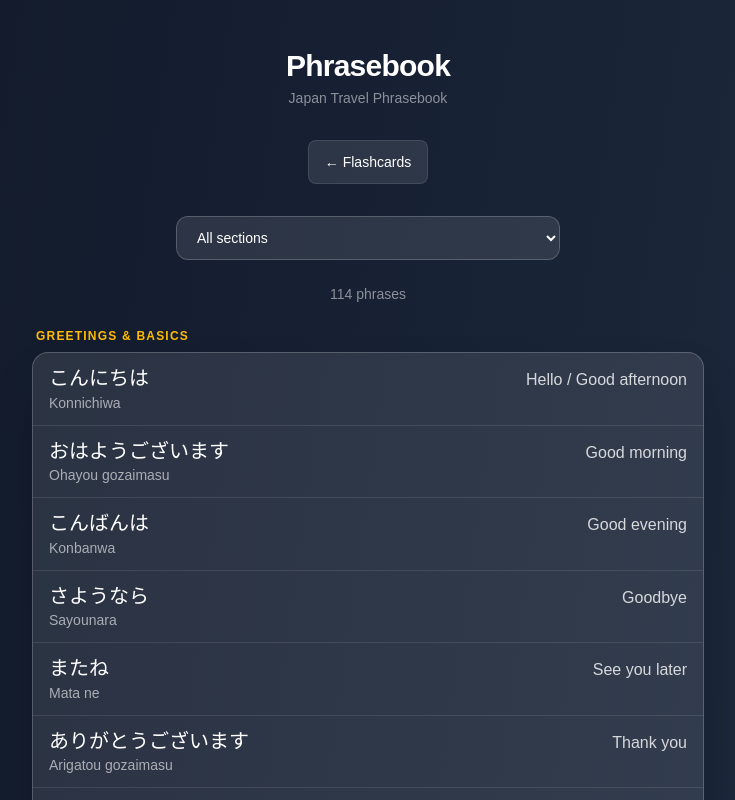
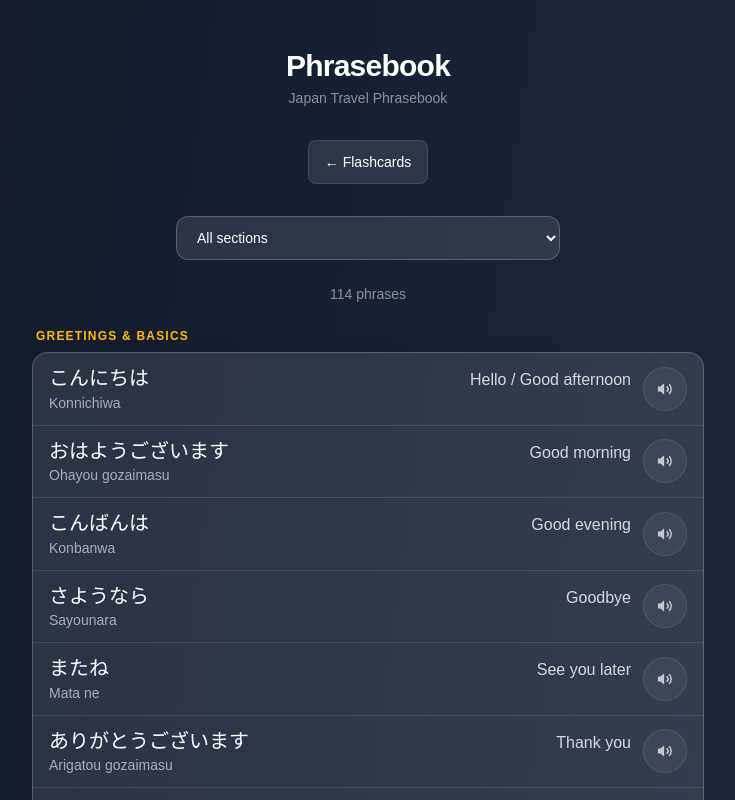
Before and after one commit to ryan-neville/japanese-flashcard-app, a Next.js app: page /phrasebook in a window 1280 px wide. Shown: the top 800 px of the page, without its empty margins (272-1007 px from the left). Built offline with nearby package versions, Linux system fonts and the light colour scheme.

Commit message:
feat: Added pronunciations to phrasebook.

```diff
--- a/app/components/PhraseList.tsx
+++ b/app/components/PhraseList.tsx
@@ -2,6 +2,8 @@
 
 import { useMemo, useState } from "react";
 import { decks, type CardSet } from "../data/flashcards";
+import { cardKey } from "../lib/progress";
+import SpeakButton from "./SpeakButton";
 
 /** The phrasebook decks, in registry order — the sections offered in the menu. */
 const sections = decks.filter((d) => d.group === "Travel Phrasebook");
@@ -56,8 +58,9 @@ export default function PhraseList() {
             {deck.cards.map((card, i) => (
               <li
                 key={`${card.japanese}-${i}`}
-                className="flex flex-col gap-1 border-b border-white/10 px-4 py-3 last:border-b-0 sm:flex-row sm:items-baseline sm:justify-between sm:gap-6"
+                className="flex items-center gap-3 border-b border-white/10 px-4 py-3 last:border-b-0"
               >
+                <div className="min-w-0 flex-1 flex flex-col gap-1 sm:flex-row sm:items-baseline sm:justify-between sm:gap-6">
                   <div className="min-w-0">
                     <p className="text-xl text-white font-light leading-snug break-words">
                       {card.japanese}
@@ -67,6 +70,12 @@ export default function PhraseList() {
                   <p className="text-sm sm:text-base text-white/80 break-words sm:shrink-0 sm:max-w-[45%] sm:text-right">
                     {card.english}
                   </p>
+                </div>
+                <SpeakButton
+                  text={card.japanese}
+                  romaji={card.romaji}
+                  phraseKey={cardKey(card)}
+                />
               </li>
             ))}
           </ul>
--- /dev/null
+++ b/app/components/SpeakButton.tsx
@@ -0,0 +1,90 @@
+"use client";
+
+import { speakJapanese, useSpeech } from "../lib/speech";
+
+interface Props {
+  /** The Japanese to pronounce. */
+  text: string;
+  /** Stable identity for this phrase, so only the playing one animates. */
+  phraseKey: string;
+  /** Named in the button's label, so screen readers announce which phrase. */
+  romaji?: string;
+}
+
+/**
+ * Plays a phrase aloud in Japanese. Renders nothing at all where the browser
+ * has no speech synthesis, so the row keeps its layout rather than showing a
+ * control that could never work.
+ */
+export default function SpeakButton({ text, phraseKey, romaji }: Props) {
+  const { status, speakingKey } = useSpeech();
+
+  // "checking" is also the server's answer, so both sides render the same markup
+  // until the browser has been probed.
+  if (status === "checking" || status === "unsupported") return null;
+
+  const speaking = speakingKey === phraseKey;
+  const unavailable = status === "no-voice";
+  const spoken = romaji ? `${text}, ${romaji}` : text;
+
+  return (
+    <button
+      type="button"
+      onClick={(e) => {
+        // The rows are plain list items today, but keep the tap from reaching
+        // any future row-level handler.
+        e.stopPropagation();
+        speakJapanese(text, phraseKey);
+      }}
+      disabled={unavailable}
+      aria-label={
+        unavailable
+          ? `Pronunciation unavailable — no Japanese voice installed`
+          : speaking
+            ? `Stop playing ${spoken}`
+            : `Play pronunciation of ${spoken}`
+      }
+      title={unavailable ? "No Japanese voice installed on this device" : "Play pronunciation"}
+      className={`shrink-0 grid place-items-center h-11 w-11 min-h-[44px] min-w-[44px] rounded-full border transition-colors touch-manipulation focus:outline-none focus:ring-2 focus:ring-white/40 ${
+        unavailable
+          ? "border-white/10 text-white/25 cursor-not-allowed"
+          : speaking
+            ? "border-white/30 bg-white/25 text-white"
+            : "border-white/10 bg-white/5 text-white/70 hover:bg-white/20 hover:text-white active:bg-white/30"
+      }`}
+    >
+      <SpeakerIcon speaking={speaking} muted={unavailable} />
+    </button>
+  );
+}
+
+/**
+ * A speaker cone with two sound arcs. While speaking, the arcs pulse; the
+ * animation is dropped for anyone who has asked for reduced motion, leaving the
+ * button's filled background as the state cue.
+ */
+function SpeakerIcon({ speaking, muted }: { speaking: boolean; muted: boolean }) {
+  return (
+    <svg
+      viewBox="0 0 24 24"
+      className="h-5 w-5"
+      fill="none"
+      stroke="currentColor"
+      strokeWidth={1.8}
+      strokeLinecap="round"
+      strokeLinejoin="round"
+      aria-hidden="true"
+      focusable="false"
+    >
+      <path d="M11 5 6.5 9H3.5v6h3L11 19z" fill="currentColor" stroke="none" />
+      {muted ? (
+        <path d="M15.5 9.5l5 5m0-5l-5 5" />
+      ) : (
+        <g className={speaking ? "motion-safe:animate-pulse" : ""}>
+          <path d="M14.5 9.2a4 4 0 0 1 0 5.6" />
+          <path d="M17.3 6.6a8 8 0 0 1 0 10.8" />
+        </g>
+      )}
+    </svg>
+  );
+}
--- /dev/null
+++ b/app/lib/speech.ts
@@ -0,0 +1,192 @@
+"use client";
+
+import { useSyncExternalStore } from "react";
+
+/**
+ * Japanese text-to-speech over the Web Speech API.
+ *
+ * Support is uneven across the engines this app targets, so the state machine is
+ * explicit: `checking` until the browser has been probed (also the server's
+ * answer, so hydration matches), then `unsupported` where the API is missing,
+ * `no-voice` where the API exists but the device has no Japanese voice
+ * installed, and `ready` when a phrase can actually be spoken. Callers render a
+ * button only for the last two states, and disable it for `no-voice`.
+ */
+export type SpeechStatus = "checking" | "unsupported" | "no-voice" | "ready";
+
+export interface SpeechState {
+  status: SpeechStatus;
+  /** Key of the phrase currently being spoken, or null when silent. */
+  speakingKey: string | null;
+}
+
+/** BCP-47 tags for Japanese: "ja", "ja-JP", and the odd "ja_JP" from Android. */
+const JA = /^ja([-_]|$)/i;
+
+/** A learner-friendly pace — full speed clips the ends of short phrases. */
+const RATE = 0.85;
+
+/** The synthesiser, or null during SSR and in browsers without Web Speech. */
+function getSynth(): SpeechSynthesis | null {
+  if (typeof window === "undefined") return null;
+  return "speechSynthesis" in window && "SpeechSynthesisUtterance" in window
+    ? window.speechSynthesis
+    : null;
+}
+
+let status: SpeechStatus = "checking";
+let speakingKey: string | null = null;
+let voice: SpeechSynthesisVoice | null = null;
+
+// getSnapshot must return a stable object while nothing has changed, or
+// useSyncExternalStore re-renders forever — so the snapshot is rebuilt only when
+// the state behind it actually moves.
+let snapshot: SpeechState = { status, speakingKey };
+const SERVER_SNAPSHOT: SpeechState = { status: "checking", speakingKey: null };
+
+const listeners = new Set<() => void>();
+
+function emit(): void {
+  snapshot = { status, speakingKey };
+  for (const listener of listeners) listener();
+}
+
+/**
+ * Picks the Japanese voice to speak with. Voices arrive asynchronously in every
+ * engine, and Chrome reports an empty list until its own list loads — an empty
+ * list therefore means "not known yet", not "none installed", and must not be
+ * mistaken for a missing voice.
+ */
+function refreshVoice(): void {
+  const synth = getSynth();
+  if (!synth) return;
+
+  let all: SpeechSynthesisVoice[] = [];
+  try {
+    all = synth.getVoices();
+  } catch {
+    // Some embedded WebViews throw here; treat it as "no voices yet".
+  }
+
+  const japanese = all.filter((v) => JA.test(v.lang));
+  voice = japanese.find((v) => v.default) ?? japanese[0] ?? null;
+
+  const next: SpeechStatus = voice !== null || all.length === 0 ? "ready" : "no-voice";
+  if (next !== status) {
+    status = next;
+    emit();
+  }
+}
+
+let started = false;
+
+/** Probes the browser once, and follows the voice list as it loads. */
+function start(): void {
+  if (started) return;
+  started = true;
+
+  const synth = getSynth();
+  if (!synth) {
+    status = "unsupported";
+    emit();
+    return;
+  }
+
+  status = "ready";
+  refreshVoice();
+  emit();
+
+  // Safari has historically populated the list without ever firing the event, so
+  // the listener is backed up by a couple of polls rather than trusted alone.
+  if (typeof synth.addEventListener === "function") {
+    synth.addEventListener("voiceschanged", refreshVoice);
+  } else {
+    synth.onvoiceschanged = refreshVoice;
+  }
+  window.setTimeout(refreshVoice, 250);
+  window.setTimeout(refreshVoice, 1500);
+}
+
+export function subscribe(onChange: () => void): () => void {
+  start();
+  listeners.add(onChange);
+  return () => {
+    listeners.delete(onChange);
+    // Last component using speech is going away (a navigation, usually): don't
+    // leave a phrase talking over the next page.
+    if (listeners.size === 0) stop();
+  };
+}
+
+function getSnapshot(): SpeechState {
+  return snapshot;
+}
+
+function getServerSnapshot(): SpeechState {
+  return SERVER_SNAPSHOT;
+}
+
+/** Subscribes to speech availability and to which phrase is currently playing. */
+export function useSpeech(): SpeechState {
+  return useSyncExternalStore(subscribe, getSnapshot, getServerSnapshot);
+}
+
+// Chrome drops utterances that are garbage-collected mid-sentence, taking their
+// `end` event with them — holding the live one keeps it alive.
+let utterance: SpeechSynthesisUtterance | null = null;
+
+export function stop(): void {
+  const synth = getSynth();
+  utterance = null;
+  // Only cancel when there is something to cancel: some Safari builds drop an
+  // utterance queued immediately after an idle `cancel()`.
+  if (synth && (speakingKey !== null || synth.speaking || synth.pending)) synth.cancel();
+  if (speakingKey !== null) {
+    speakingKey = null;
+    emit();
+  }
+}
+
+/**
+ * Speaks `text` in Japanese, tracking it under `key`. Speaking the phrase that
+ * is already playing stops it instead.
+ *
+ * Must be called straight from a user gesture: iOS Safari refuses synthesis that
+ * is not, so nothing here may await before `speak`.
+ */
+export function speakJapanese(text: string, key: string): void {
+  const synth = getSynth();
+  if (!synth) return;
+
+  const wasSpeaking = speakingKey;
+  stop();
+  if (wasSpeaking === key) return;
+
+  const next = new SpeechSynthesisUtterance(text);
+  // A voice may still be pending; the language tag alone is enough for the
+  // engine to choose a Japanese one once it has loaded them.
+  if (voice) next.voice = voice;
+  next.lang = voice?.lang ?? "ja-JP";
+  next.rate = RATE;
+
+  const finish = () => {
+    if (utterance !== next) return;
+    utterance = null;
+    if (speakingKey !== null) {
+      speakingKey = null;
+      emit();
+    }
+  };
+  next.onend = finish;
+  next.onerror = finish;
+
+  utterance = next;
+  speakingKey = key;
+  emit();
+
+  try {
+    synth.speak(next);
+  } catch {
+    finish();
+  }
+}
```
Lines whose indentation alone changed are shown as unchanged.
